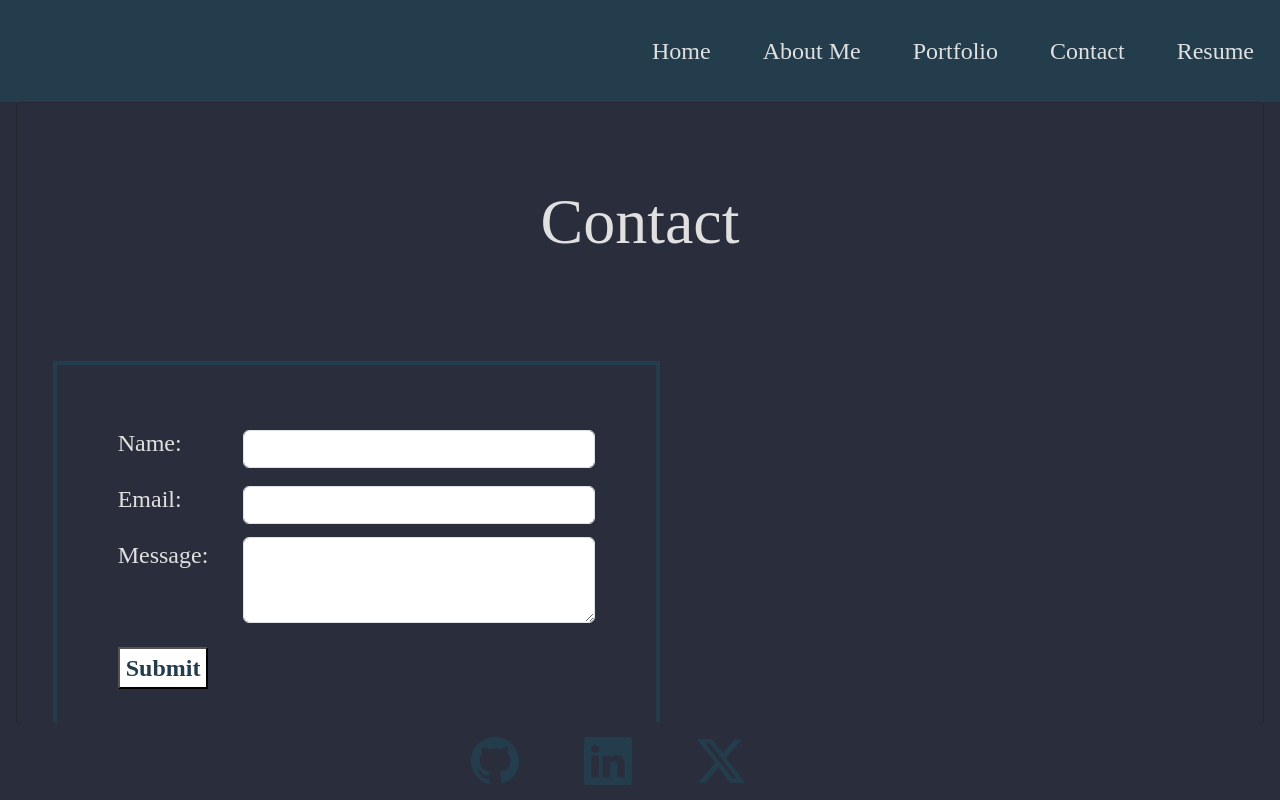
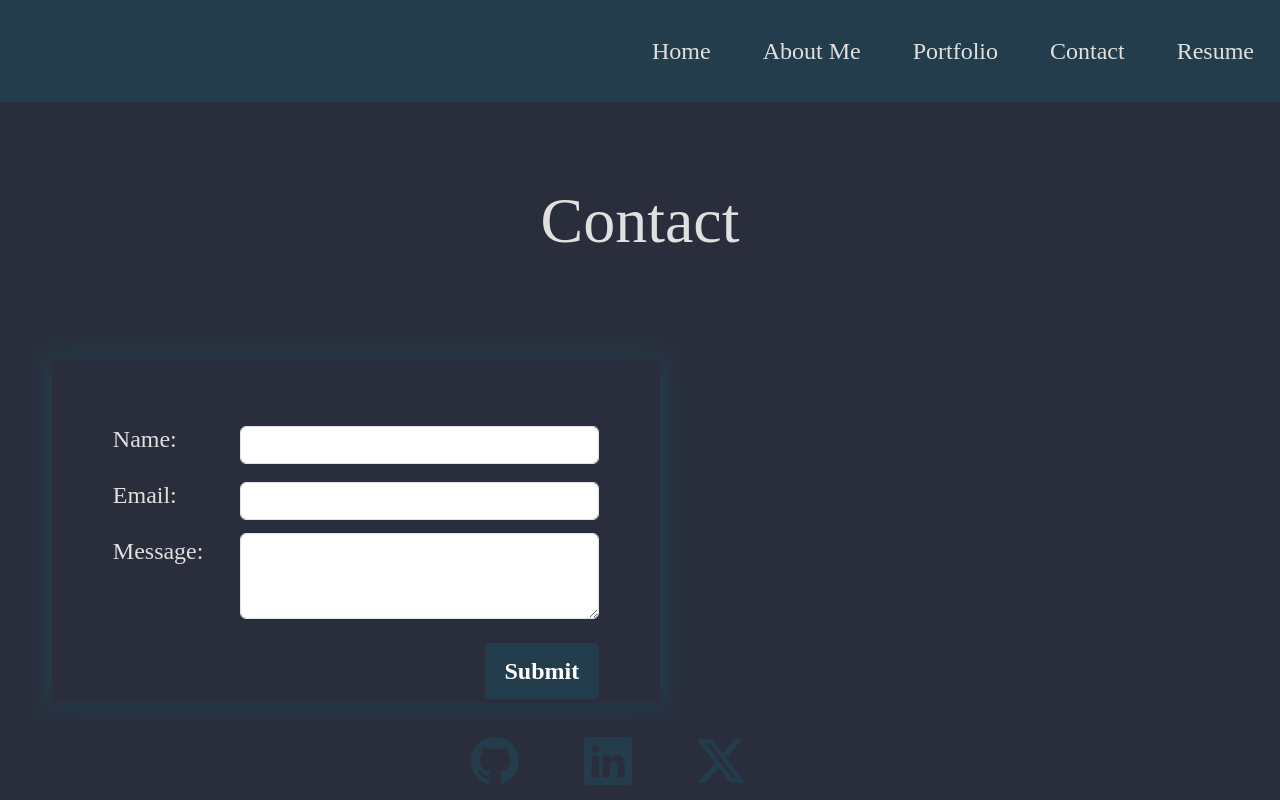
Before and after one commit to ayoleese/My-React-Portfolio, a React (Vite) app: page /Contact in a window 1280 px wide. Built offline with nearby package versions, Linux system fonts and the light colour scheme.

Commit message:
adjust styling in contact

```diff
--- a/src/pages/Contact.jsx
+++ b/src/pages/Contact.jsx
@@ -5,6 +5,7 @@ const styles = {
     card: {
         background: '#2a2e3c',
         color: '#e0e0e0',
+        border: 'none',
     }
 }
 
--- a/src/styles/style.css
+++ b/src/styles/style.css
@@ -16,6 +16,8 @@ h1 {
   color: #E0E0E0;
   text-decoration: none;
   margin: 0 10px;
+  cursor: pointer; /* Add cursor pointer for better interaction */
+
   transition: color 0.3s ease;
 }
 
@@ -23,12 +25,12 @@ h1 {
   color: #FF101F;
 }
 
-
 .form {
-  border: #233D4D solid 4px;
+  border: none;
   margin: 20px;
   padding: 5%;
   width: 50%;
+  box-shadow: 0px 0px 22px 10px rgba(35, 61, 77, 0.7); /* Adjust the values for the shadow as needed */
 }
 
 .form input {
@@ -37,8 +39,25 @@ h1 {
   margin-bottom: 5px;
 }
 
-button {
+/* button {
   background-color: white;
   color: #233D4D;
   font-weight: bolder;
+} */
+
+button {
+  background-color: #233D4D; /* Change background color */
+  color: white; /* Change text color */
+  font-weight: bold; /* Use 'bold' instead of 'bolder' */
+  border: none; /* Remove border */
+  padding: 10px 20px; /* Add padding */
+  border-radius: 5px; /* Add border-radius for rounded corners */
+  cursor: pointer; /* Add cursor pointer for better interaction */
+  transition: background-color 0.3s, color 0.3s;
+  float: right; /* Add transition effect */
 }
+
+button:hover {
+  background-color: #1a2a35; /* Change background color on hover */
+  color: #FF101F; /* Change text color on hover */
+}
```
